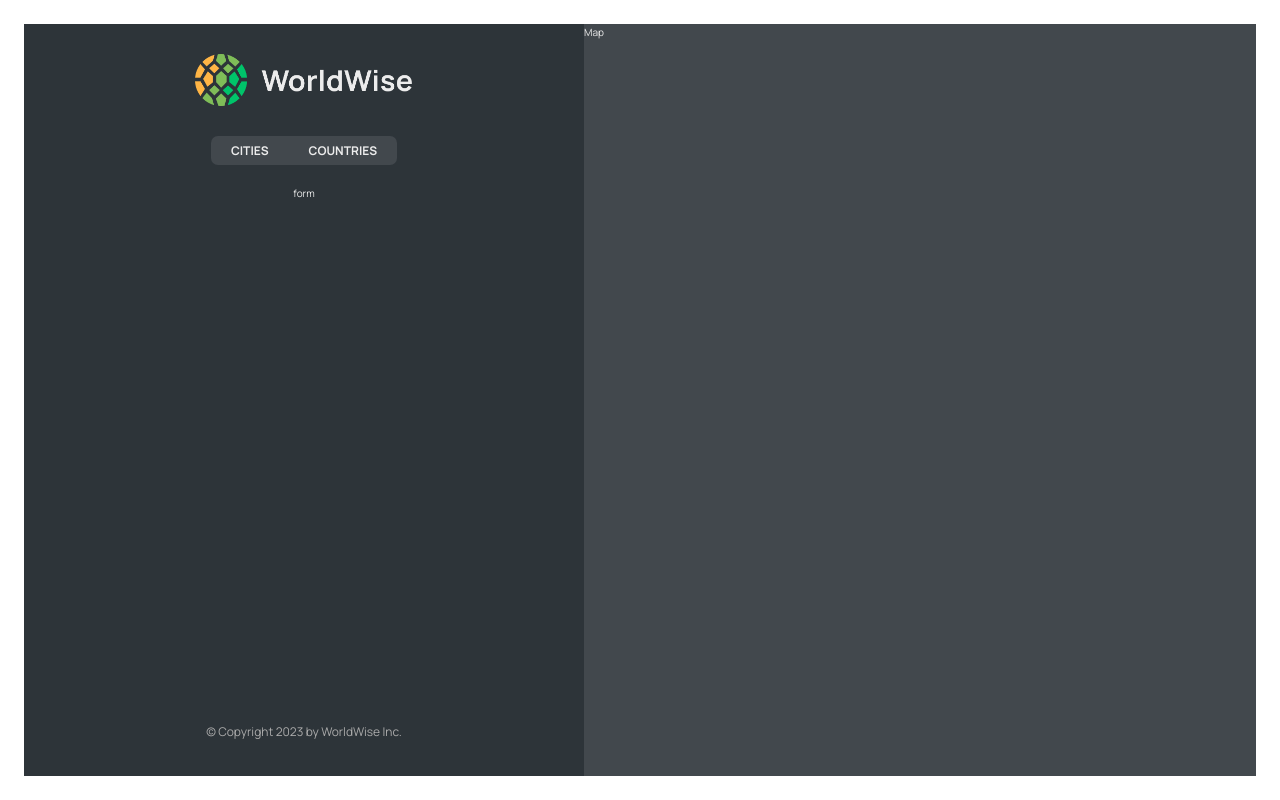
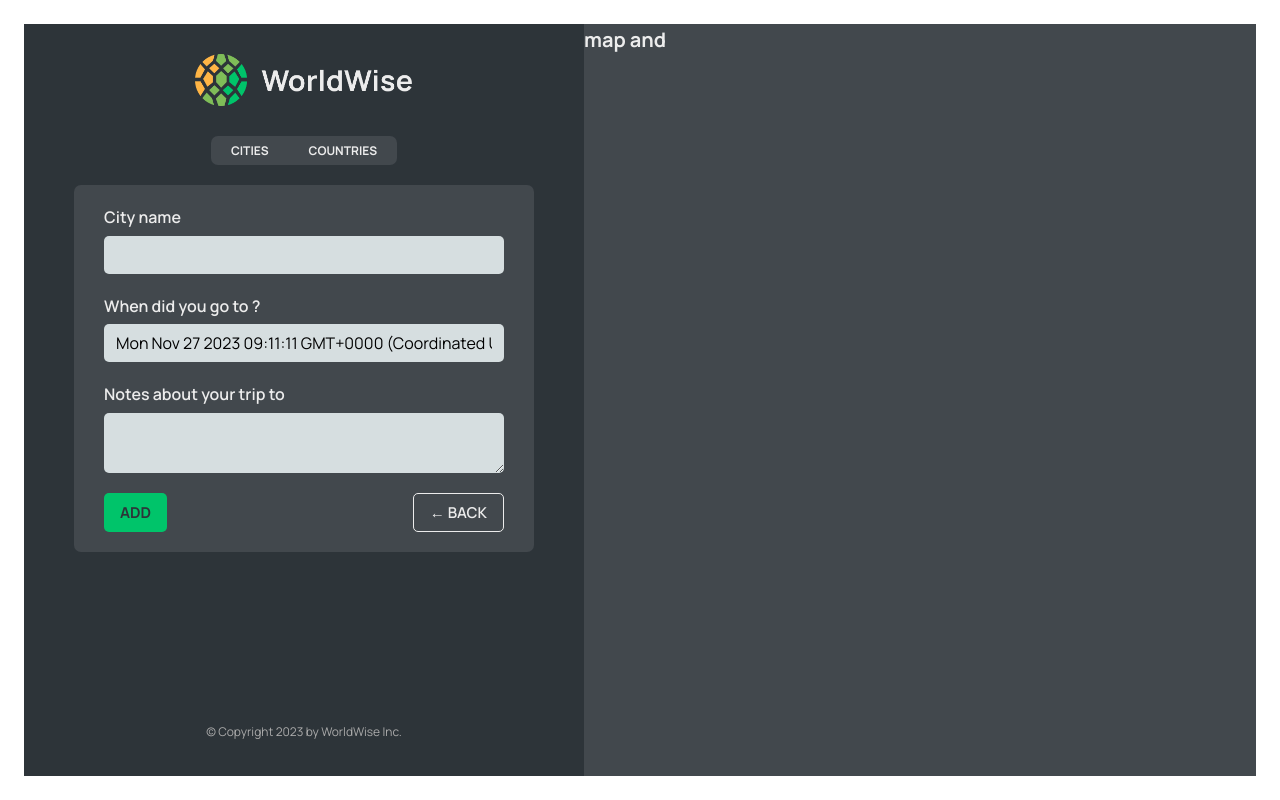
Before and after one commit to alexeyBogatyrevFrontend/react-worldwise, a React (Vite) app: page /app/form in a window 1280 px wide. Built offline with nearby package versions, Linux system fonts and the light colour scheme; data requests are answered from the project's data file.

Commit message:
add a lot of things from react router

```diff
--- a/src/App.tsx
+++ b/src/App.tsx
@@ -1,6 +1,6 @@
 import { useEffect, useState } from 'react'
 import Homepage from './pages/HomePage/Homepage'
-import { BrowserRouter, Route, Routes } from 'react-router-dom'
+import { BrowserRouter, Navigate, Route, Routes } from 'react-router-dom'
 import Product from './pages/Product/Product'
 import Pricing from './pages/Pricing'
 import Login from './pages/Login/Login'
@@ -8,6 +8,8 @@
 import PageNotFound from './pages/PageNotFound'
 import CityList from './components/CityList/CityList'
 import CountryList from './components/CountryList/CountryList'
+import City from './components/City/City'
+import Form from './components/Form/Form'
 
 const BASE_URL = 'http://localhost:8000'
 
@@ -55,19 +57,17 @@
 				<Route path='/pricing' element={<Pricing />} />
 				<Route path='/login' element={<Login />} />
 				<Route path='/app' element={<AppLayout />}>
-					<Route
-						index
-						element={<CityList cities={cities} isLoading={isLoading} />}
-					/>
+					<Route index element={<Navigate replace to='cities' />} />
 					<Route
 						path='cities'
 						element={<CityList cities={cities} isLoading={isLoading} />}
 					/>
+					<Route path='cities/:id' element={<City />} />
 					<Route
 						path='countries'
 						element={<CountryList cities={cities} isLoading={isLoading} />}
 					/>
-					<Route path='form' element={<p>form</p>} />
+					<Route path='form' element={<Form />} />
 				</Route>
 				<Route path='*' element={<PageNotFound />} />
 			</Routes>
--- /dev/null
+++ b/src/components/Button/Button.tsx
@@ -0,0 +1,20 @@
+import { FC, ReactNode } from 'react'
+import styles from './Button.module.css'
+
+type ButtonProps = {
+	children?: ReactNode
+	onClick?: () => void
+	type?: string
+}
+
+const Button: FC<ButtonProps> = ({ children, onClick, type }) => {
+	const buttonClassName = type ? `${styles.btn} ${styles[type]}` : styles.btn
+
+	return (
+		<button className={buttonClassName} onClick={onClick}>
+			{children}
+		</button>
+	)
+}
+
+export default Button
--- a/src/components/City/City.tsx
+++ b/src/components/City/City.tsx
@@ -1,7 +1,10 @@
+import { useParams } from 'react-router-dom'
 import { formatDate } from '../../utils/formatDate'
 import styles from './City.module.css'
 
 function City() {
+	const { id } = useParams()
+
 	// TEMP DATA
 	const currentCity = {
 		cityName: 'Lisbon',
@@ -12,43 +15,45 @@
 
 	const { cityName, emoji, date, notes } = currentCity
 
-	return (
-		<div className={styles.city}>
-			<div className={styles.row}>
-				<h6>City name</h6>
-				<h3>
-					<span>{emoji}</span> {cityName}
-				</h3>
-			</div>
+	return <h1>City {id}</h1>
 
-			<div className={styles.row}>
-				<h6>You went to {cityName} on</h6>
-				<p>{formatDate(date)}</p>
-			</div>
+	// return (
+	// 	<div className={styles.city}>
+	// 		<div className={styles.row}>
+	// 			<h6>City name</h6>
+	// 			<h3>
+	// 				<span>{emoji}</span> {cityName}
+	// 			</h3>
+	// 		</div>
 
-			{notes && (
-				<div className={styles.row}>
-					<h6>Your notes</h6>
-					<p>{notes}</p>
-				</div>
-			)}
+	// 		<div className={styles.row}>
+	// 			<h6>You went to {cityName} on</h6>
+	// 			<p>{formatDate(date)}</p>
+	// 		</div>
 
-			<div className={styles.row}>
-				<h6>Learn more</h6>
-				<a
-					href={`https://en.wikipedia.org/wiki/${cityName}`}
-					target='_blank'
-					rel='noreferrer'
-				>
-					Check out {cityName} on Wikipedia &rarr;
-				</a>
-			</div>
+	// 		{notes && (
+	// 			<div className={styles.row}>
+	// 				<h6>Your notes</h6>
+	// 				<p>{notes}</p>
+	// 			</div>
+	// 		)}
 
-			<div>
-				<ButtonBack />
-			</div>
-		</div>
-	)
+	// 		<div className={styles.row}>
+	// 			<h6>Learn more</h6>
+	// 			<a
+	// 				href={`https://en.wikipedia.org/wiki/${cityName}`}
+	// 				target='_blank'
+	// 				rel='noreferrer'
+	// 			>
+	// 				Check out {cityName} on Wikipedia &rarr;
+	// 			</a>
+	// 		</div>
+
+	// 		<div>
+	// 			<ButtonBack />
+	// 		</div>
+	// 	</div>
+	// )
 }
 
 export default City
--- a/src/components/CityList/CityItem.tsx
+++ b/src/components/CityList/CityItem.tsx
@@ -2,20 +2,26 @@
 import { CityType } from '../../App'
 import styles from './CityItem.module.css'
 import { formatDate } from '../../utils/formatDate'
+import { Link } from 'react-router-dom'
 
 type CityItemProps = {
 	city: CityType
 }
 
 const CityItem: FC<CityItemProps> = ({ city }) => {
-	const { cityName, emoji, date } = city
+	const { cityName, emoji, date, id, position } = city
 
 	return (
-		<li className={styles.cityItem}>
-			<span className={styles.emoji}>{emoji}</span>
-			<h3 className={styles.name}>{cityName}</h3>
-			<time className={styles.date}>({formatDate(date)})</time>
-			<button className={styles.deleteBtn}>&times;</button>
+		<li>
+			<Link
+				to={`${id}?lat=${position.lat}&lng=${position.lng}`}
+				className={styles.cityItem}
+			>
+				<span className={styles.emoji}>{emoji}</span>
+				<h3 className={styles.name}>{cityName}</h3>
+				<time className={styles.date}>({formatDate(date)})</time>
+				<button className={styles.deleteBtn}>&times;</button>
+			</Link>
 		</li>
 	)
 }
--- a/src/components/Form/Form.tsx
+++ b/src/components/Form/Form.tsx
@@ -3,6 +3,8 @@
 import { useState } from 'react'
 
 import styles from './Form.module.css'
+import Button from '../Button/Button'
+import { useNavigate } from 'react-router-dom'
 
 export function convertToEmoji(countryCode) {
 	const codePoints = countryCode
@@ -13,6 +15,8 @@
 }
 
 function Form() {
+	const navigate = useNavigate()
+
 	const [cityName, setCityName] = useState('')
 	const [country, setCountry] = useState('')
 	const [date, setDate] = useState(new Date())
@@ -45,8 +49,16 @@
 			</div>
 
 			<div className={styles.buttons}>
-				<button>Add</button>
-				<button>&larr; Back</button>
+				<Button type='primary'>Add</Button>
+				<Button
+					type='back'
+					onClick={e => {
+						e.preventDefault()
+						navigate(-1)
+					}}
+				>
+					&larr; Back
+				</Button>
 			</div>
 		</form>
 	)
--- a/src/components/Map/Map.tsx
+++ b/src/components/Map/Map.tsx
@@ -1,7 +1,19 @@
+import { useNavigate, useSearchParams } from 'react-router-dom'
 import styles from './Map.module.css'
 
 const Map = () => {
-	return <div className={styles.mapContainer}>Map</div>
+	const navigate = useNavigate()
+	const [searchParams, setSearchParams] = useSearchParams()
+	const lat = searchParams.get('lat')
+	const lng = searchParams.get('lng')
+
+	return (
+		<div className={styles.mapContainer} onClick={() => navigate('form')}>
+			<h1>
+				map {lat} and {lng}
+			</h1>
+		</div>
+	)
 }
 
 export default Map
--- a/src/pages/HomePage/Homepage.tsx
+++ b/src/pages/HomePage/Homepage.tsx
@@ -1,3 +1,5 @@
+import { Link } from 'react-router-dom'
+import Button from '../../components/Button/Button'
 import PageNav from '../../components/PageNav/PageNav'
 import styles from './Homepage.module.css'
 
@@ -16,6 +18,9 @@
 					of. Never forget your wonderful experiences, and show your friends how
 					you have wandered the world.
 				</h2>
+				<Link to='/app'>
+					<Button type='primary'>Start</Button>
+				</Link>
 			</section>
 		</main>
 	)
```
Also changed, not shown: src/components/Button/Button.module.css (renamed from src/components/Button.module.css).
